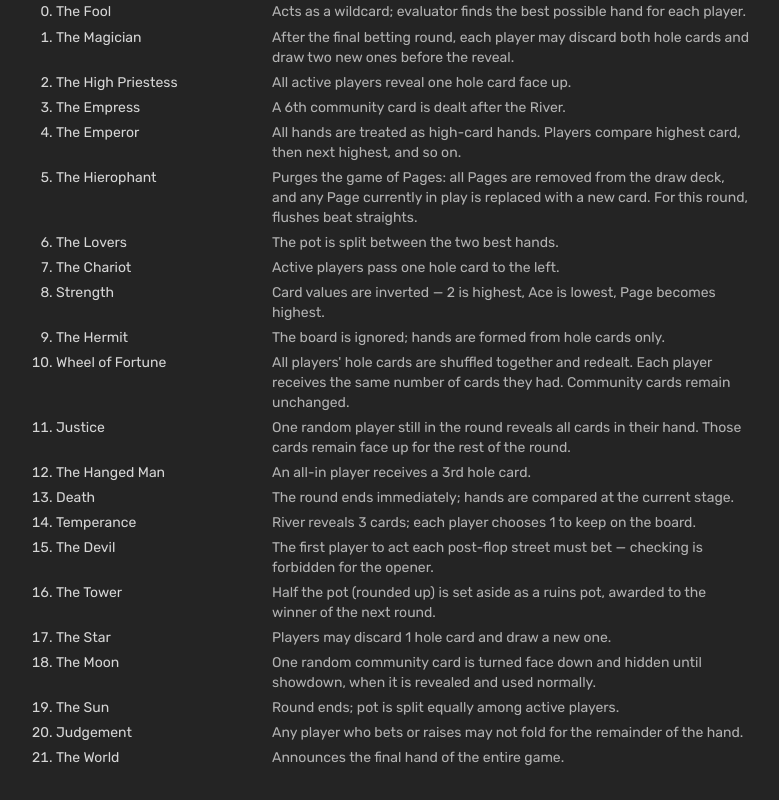
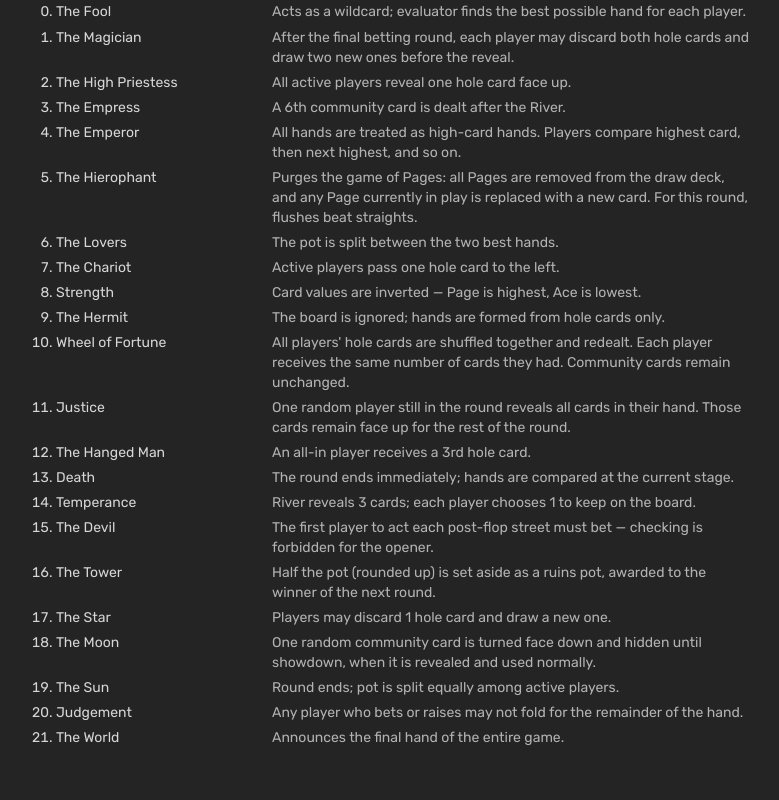
Before and after one commit to raphaelaleixo/arcanepoker, a React (Vite) app: page /rules in a window 1280 px wide. Shown: the part 1106-1906 px from the top of the page, without its empty margins (248-1027 px from the left). Built offline with nearby package versions, Linux system fonts and the light colour scheme.

Commit message:
fix: rules

```diff
--- a/src/data/tarot.ts
+++ b/src/data/tarot.ts
@@ -453,7 +453,7 @@ export default {
       description:
         "Strength represents courage, inner strength, and compassion. It signifies a need to overcome challenges with grace and resilience. This card suggests a need to be patient and compassionate. It's a reminder to trust your inner strength and find balance.",
       gameEffect:
-        "Card values are inverted — 2 is highest, Ace is lowest, Page becomes highest.",
+        "Card values are inverted — Page is highest, Ace is lowest.",
     },
     "9": {
       fullName: "The Hermit",
--- a/src/pages/RulesPage.tsx
+++ b/src/pages/RulesPage.tsx
@@ -11,7 +11,7 @@ const ARCANA: { name: string; effect: string }[] = [
   { name: "The Hierophant",    effect: "Purges the game of Pages: all Pages are removed from the draw deck, and any Page currently in play is replaced with a new card. For this round, flushes beat straights." },
   { name: "The Lovers",        effect: "The pot is split between the two best hands." },
   { name: "The Chariot",       effect: "Active players pass one hole card to the left." },
-  { name: "Strength",          effect: "Card values are inverted — 2 is highest, Ace is lowest, Page becomes highest." },
+  { name: "Strength",          effect: "Card values are inverted — Page is highest, Ace is lowest." },
   { name: "The Hermit",        effect: "The board is ignored; hands are formed from hole cards only." },
   { name: "Wheel of Fortune",  effect: "All players' hole cards are shuffled together and redealt. Each player receives the same number of cards they had. Community cards remain unchanged." },
   { name: "Justice",           effect: "One random player still in the round reveals all cards in their hand. Those cards remain face up for the rest of the round." },
```
Also changed, not shown: 1 other file (tests, documents, lock files or other folders).
